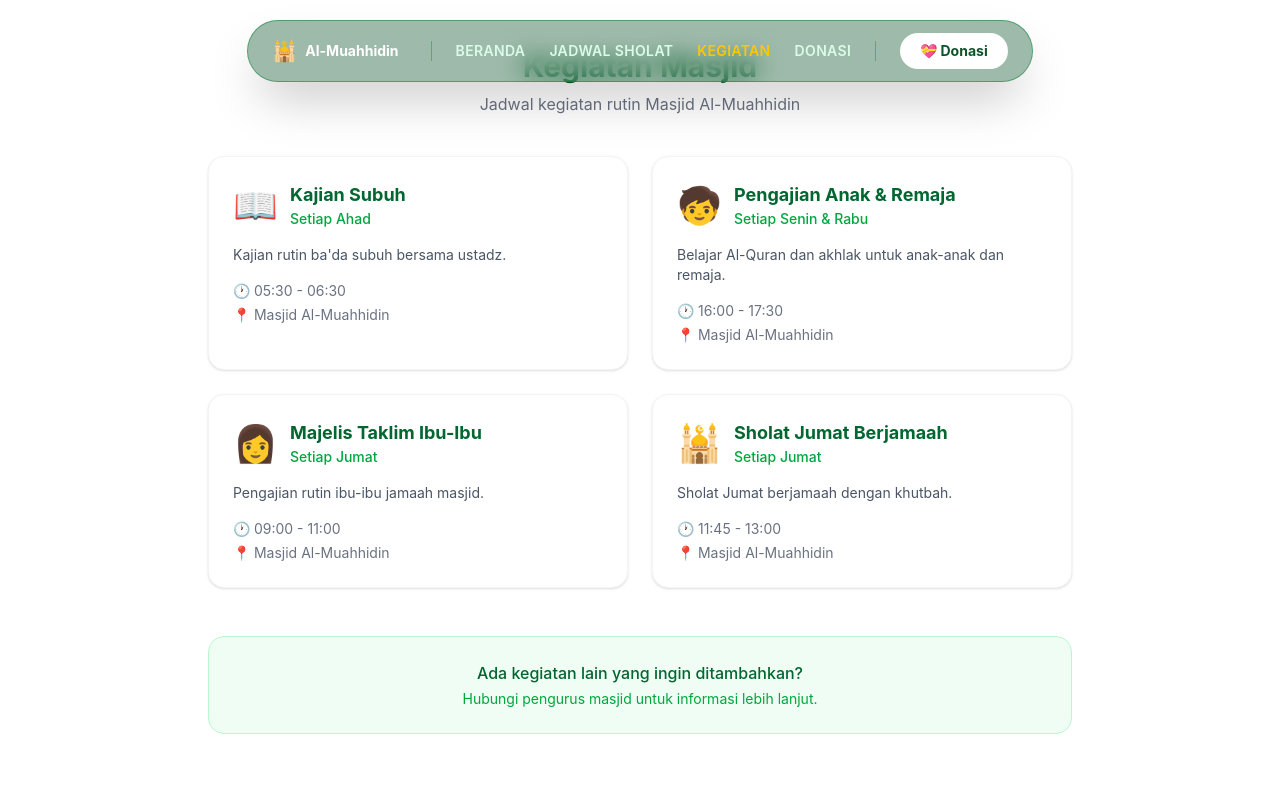
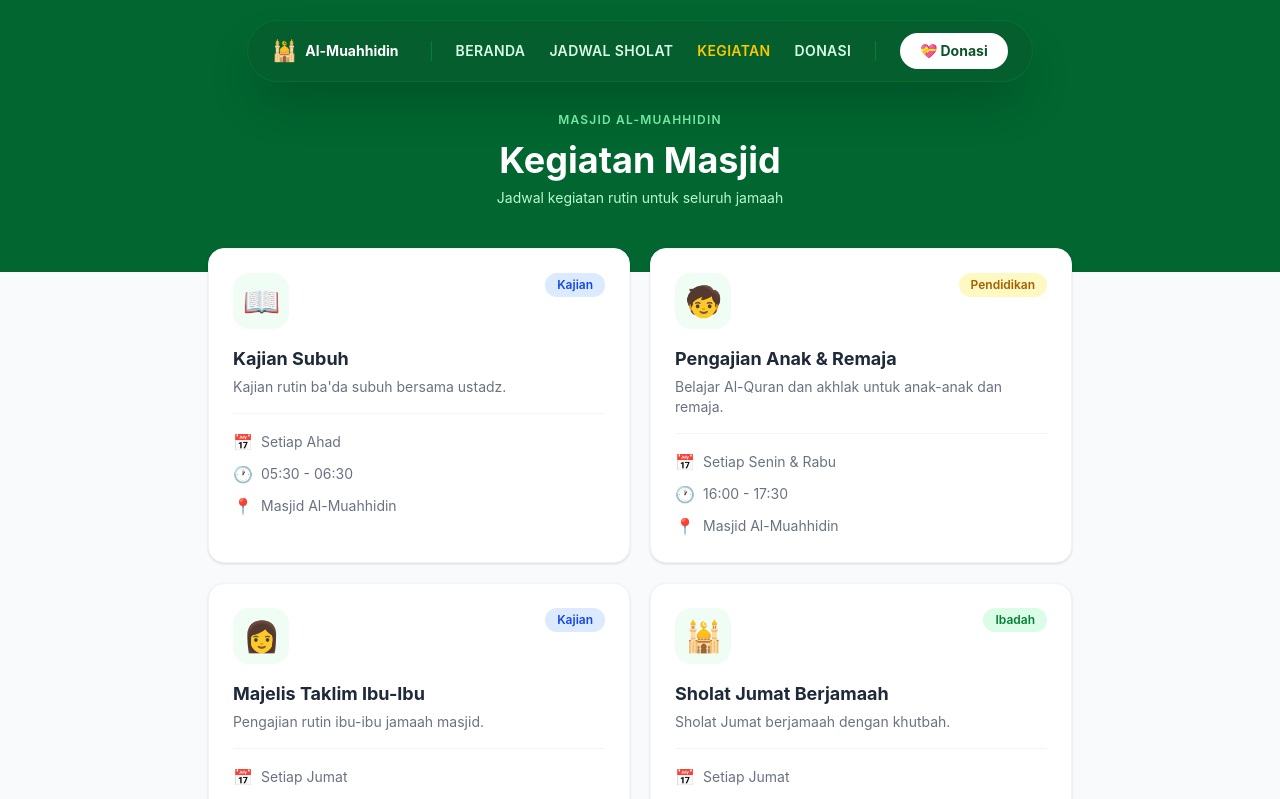
Before and after one commit to Aezizz/Masjid-Almuahhidin, a React (Vite) app: page /kegiatan in a window 1280 px wide. Shown: the top 799 px of the page. Built offline with nearby package versions, Linux system fonts and the light colour scheme.

Commit message:
upgrade UI kegiatan

```diff
--- a/src/pages/Kegiatan.jsx
+++ b/src/pages/Kegiatan.jsx
@@ -7,6 +7,7 @@ const kegiatanList = [
     tempat: "Masjid Al-Muahhidin",
     deskripsi: "Kajian rutin ba'da subuh bersama ustadz.",
     icon: "📖",
+    kategori: "Kajian",
   },
   {
     id: 2,
@@ -16,6 +17,7 @@ const kegiatanList = [
     tempat: "Masjid Al-Muahhidin",
     deskripsi: "Belajar Al-Quran dan akhlak untuk anak-anak dan remaja.",
     icon: "🧒",
+    kategori: "Pendidikan",
   },
   {
     id: 3,
@@ -25,6 +27,7 @@ const kegiatanList = [
     tempat: "Masjid Al-Muahhidin",
     deskripsi: "Pengajian rutin ibu-ibu jamaah masjid.",
     icon: "👩",
+    kategori: "Kajian",
   },
   {
     id: 4,
@@ -34,57 +37,86 @@ const kegiatanList = [
     tempat: "Masjid Al-Muahhidin",
     deskripsi: "Sholat Jumat berjamaah dengan khutbah.",
     icon: "🕌",
+    kategori: "Ibadah",
   },
 ];
 
+const kategoriWarna = {
+  Kajian: "bg-blue-100 text-blue-700",
+  Pendidikan: "bg-yellow-100 text-yellow-700",
+  Ibadah: "bg-green-100 text-green-700",
+};
+
 function Kegiatan() {
   return (
-    <div className="max-w-4xl mx-auto px-4 py-12">
+    <div className="min-h-screen bg-gray-50">
       {/* Header */}
-      <div className="text-center mb-10">
-        <h1 className="text-3xl font-bold text-green-800 mb-2">
-          Kegiatan Masjid
-        </h1>
-        <p className="text-gray-500">
-          Jadwal kegiatan rutin Masjid Al-Muahhidin
+      <div className="bg-green-800 pt-28 pb-16 px-4 text-center text-white">
+        <p className="text-green-300 text-xs font-semibold tracking-widest uppercase mb-3">
+          Masjid Al-Muahhidin
+        </p>
+        <h1 className="text-4xl font-bold mb-2">Kegiatan Masjid</h1>
+        <p className="text-green-200 text-sm">
+          Jadwal kegiatan rutin untuk seluruh jamaah
         </p>
       </div>
 
-      {/* List Kegiatan */}
-      <div className="grid grid-cols-1 md:grid-cols-2 gap-6">
+      <div className="max-w-4xl mx-auto px-4 -mt-6 pb-16">
+        {/* Grid Kegiatan */}
+        <div className="grid grid-cols-1 md:grid-cols-2 gap-5">
           {kegiatanList.map((kegiatan) => (
             <div
               key={kegiatan.id}
-            className="bg-white border border-gray-100 rounded-2xl shadow-sm p-6 hover:shadow-md transition-shadow"
+              className="bg-white rounded-2xl shadow-sm p-6 hover:shadow-md hover:-translate-y-1 transition-all border border-gray-100"
             >
-            <div className="flex items-center gap-3 mb-4">
-              <span className="text-4xl">{kegiatan.icon}</span>
-              <div>
-                <h2 className="font-bold text-green-800 text-lg">
+              {/* Top Row */}
+              <div className="flex items-start justify-between mb-4">
+                <div className="w-14 h-14 bg-green-50 rounded-2xl flex items-center justify-center text-3xl">
+                  {kegiatan.icon}
+                </div>
+                <span
+                  className={`text-xs font-semibold px-3 py-1 rounded-full ${kategoriWarna[kegiatan.kategori]}`}
+                >
+                  {kegiatan.kategori}
+                </span>
+              </div>
+
+              {/* Info */}
+              <h2 className="font-bold text-gray-800 text-lg mb-1">
                 {kegiatan.nama}
               </h2>
-                <p className="text-green-600 text-sm font-medium">
-                  {kegiatan.hari}
-                </p>
+              <p className="text-gray-500 text-sm mb-4">{kegiatan.deskripsi}</p>
+
+              {/* Detail */}
+              <div className="border-t border-gray-100 pt-4 flex flex-col gap-2">
+                <div className="flex items-center gap-2 text-sm text-gray-500">
+                  <span className="text-base">📅</span>
+                  <span>{kegiatan.hari}</span>
                 </div>
+                <div className="flex items-center gap-2 text-sm text-gray-500">
+                  <span className="text-base">🕐</span>
+                  <span>{kegiatan.waktu}</span>
                 </div>
-            <p className="text-gray-600 text-sm mb-4">{kegiatan.deskripsi}</p>
-            <div className="flex flex-col gap-1 text-sm text-gray-500">
-              <span>🕐 {kegiatan.waktu}</span>
-              <span>📍 {kegiatan.tempat}</span>
+                <div className="flex items-center gap-2 text-sm text-gray-500">
+                  <span className="text-base">📍</span>
+                  <span>{kegiatan.tempat}</span>
+                </div>
               </div>
             </div>
           ))}
         </div>
 
-      {/* Banner Info */}
-      <div className="mt-12 bg-green-50 border border-green-200 rounded-2xl p-6 text-center">
-        <p className="text-green-800 font-medium">
-          Ada kegiatan lain yang ingin ditambahkan?
+        {/* Banner */}
+        <div className="mt-10 bg-green-800 rounded-2xl p-8 text-center text-white">
+          <p className="text-2xl mb-2">🤝</p>
+          <h3 className="font-bold text-lg mb-2">
+            Ingin Menambahkan Kegiatan?
+          </h3>
+          <p className="text-green-200 text-sm">
+            Hubungi pengurus masjid untuk informasi pendaftaran dan penambahan
+            kegiatan baru.
           </p>
-        <p className="text-green-600 text-sm mt-1">
-          Hubungi pengurus masjid untuk informasi lebih lanjut.
-        </p>
+        </div>
       </div>
     </div>
   );
```
Lines whose indentation alone changed are shown as unchanged.
